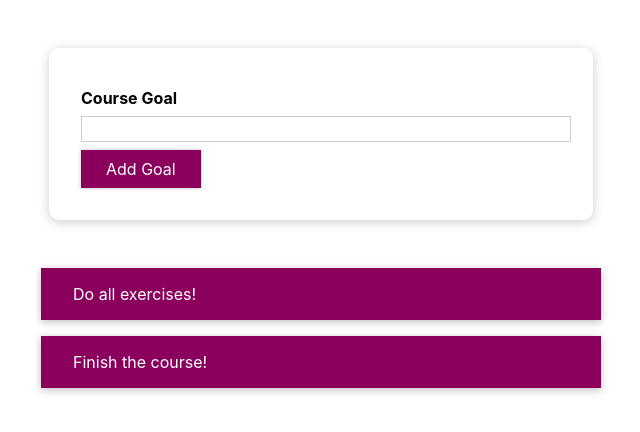
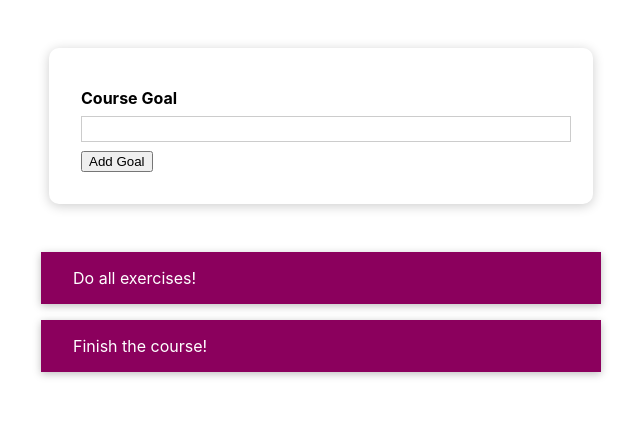
Before and after one commit to Esa-Gavin/Course-Goal, a React (Create React App) app: page / in a window 1280 px wide. Shown: the top 432 px of the page, without its empty margins (319-959 px from the left). Built offline with nearby package versions, Linux system fonts and the light colour scheme.

Commit message:
import styled components and also create a component named Button

```diff
--- a/src/components/UI/Button/Button.js
+++ b/src/components/UI/Button/Button.js
@@ -1,13 +1,19 @@
 import React from 'react';
+import styled from 'styled-components';
 
 import './Button.css';
 
-const Button = (props) => {
-    return (
-        <button type={props.type} className='button' onClick={props.onClick}>
-            {props.children}
-        </button>
-    );
-};
+// the '.button' indicates that it is a method, //
+// so any html tag can be used instead, //
+// and inside the backticks is where we shall have our content //
+const Button = styled.button``;
+
+//const Button = (props) => {
+//  return (
+//        <button type={props.type} className='button' onClick={props.onClick}>
+//            {props.children}
+//        </button>
+//    );
+//};
 
 export default Button;
```
